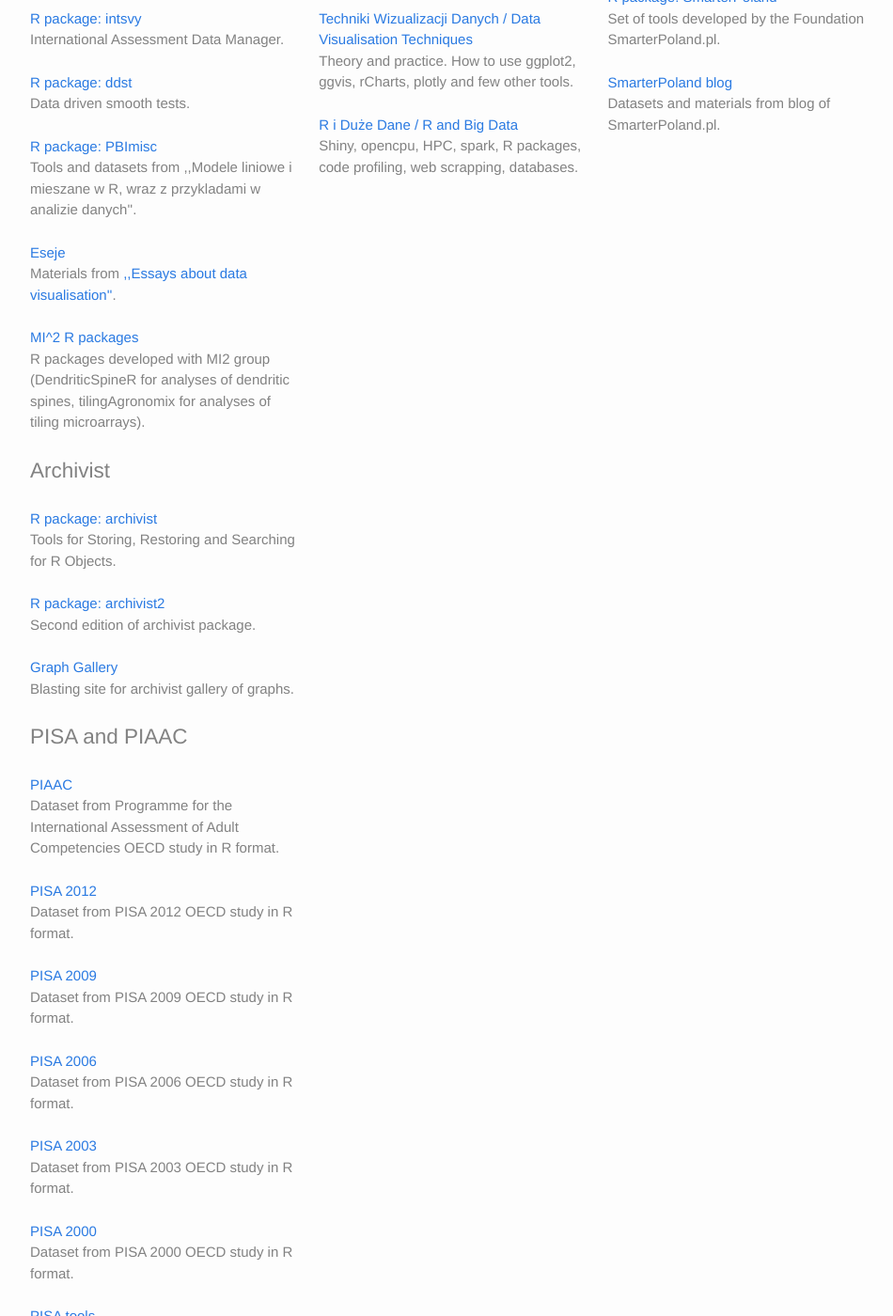
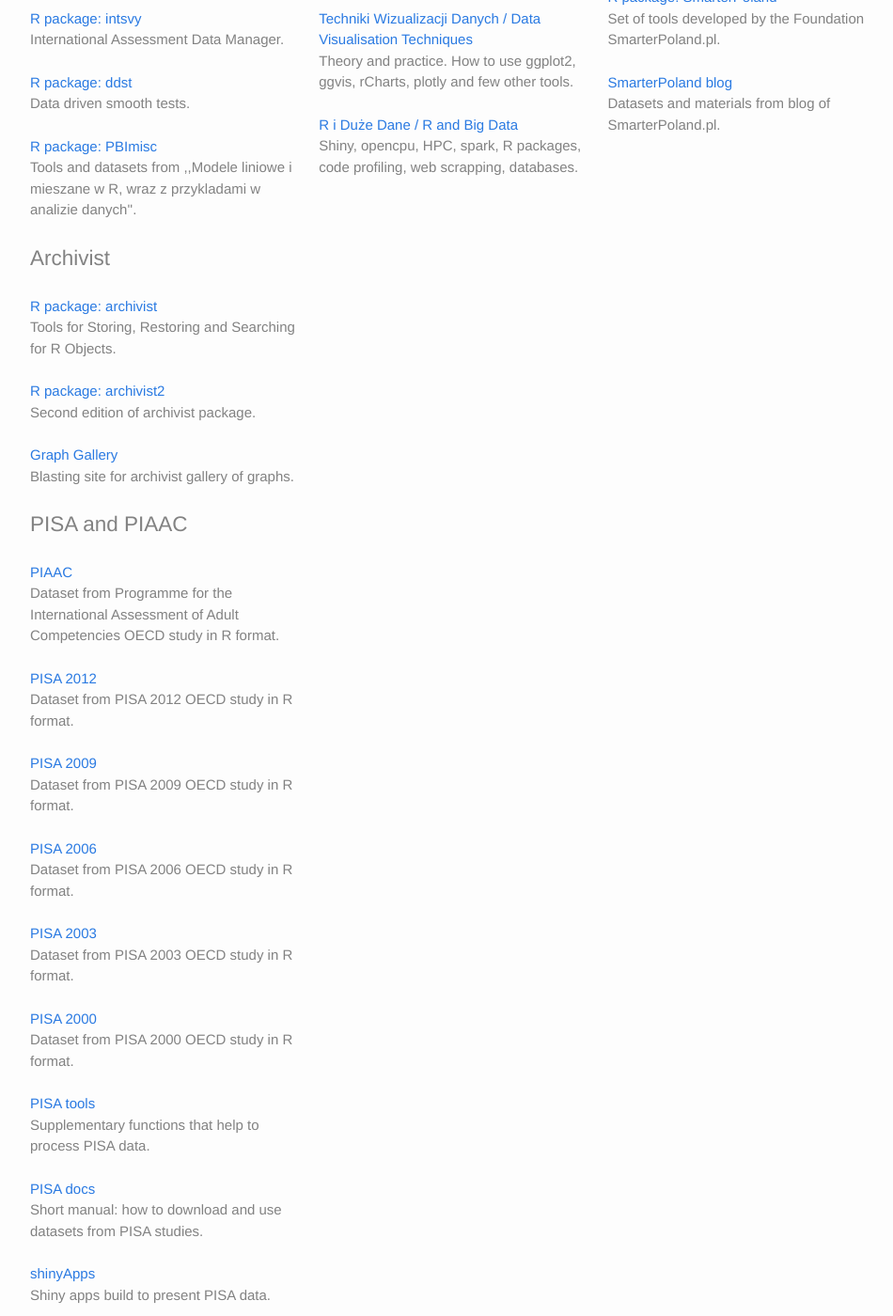
Before and after one commit to pbiecek/pbiecek-website-old, a Jekyll site: the page built from index.html, in a window 1280 px wide and 1400 px high, scrolled down 269 px. Shown: the whole window at 94% size, without its empty margins (154-1104 px from the left). Built offline with Jekyll 4.4.1, drawn with Linux system fonts in a browser that asks for light colours; some of the changed text lies outside the part shown.

Commit message:
porzadki

```diff
--- a/_layouts/default.html
+++ b/_layouts/default.html
@@ -21,10 +21,6 @@
       	Data driven smooth tests.</p>
       	<p><a href="https://github.com/pbiecek/PBImisc">R package: PBImisc</a><br/>
       	Tools and datasets from ,,Modele liniowe i mieszane w R, wraz z przykladami w analizie danych''.</p>
-      	<p><a href="https://github.com/pbiecek/Eseje">Eseje</a><br/>
-      	Materials from <a href="biecek.pl/Eseje">,,Essays about data visualisation''</a>.</p>
-      	<p><a href="https://github.com/pbiecek/MI2tools">MI^2 R packages</a><br/>
-      	R packages developed with MI2 group (DendriticSpineR for analyses of dendritic spines, tilingAgronomix for analyses of tiling microarrays).</p>
       	<h2>Archivist</h2>
       	<p><a href="https://github.com/pbiecek/archivist">R package: archivist</a><br/>
       	Tools for Storing, Restoring and Searching for R Objects.</p>
```
Also changed, not shown: other parts of _layouts/default.html (+4 -0 lines).
